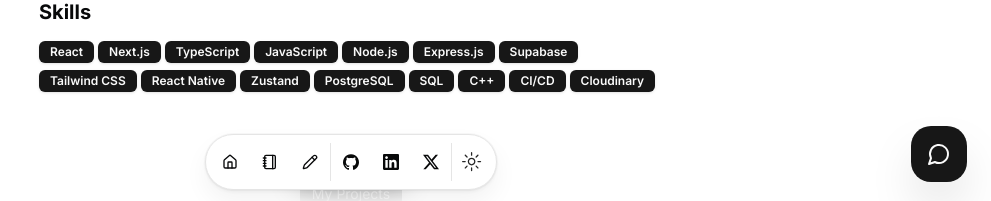
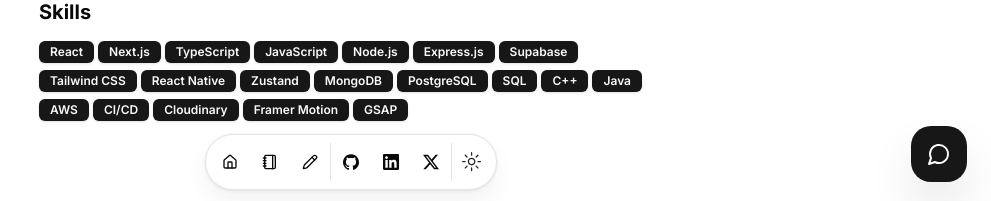
Before and after one commit to ayush5718/aayush-portfolio, a Next.js app: page / in a window 1280 px wide. Shown: the part 594-795 px from the top of the page, without its empty margins (289-1280 px from the left). Built offline with nearby package versions, Linux system fonts and the light colour scheme.

Commit message:
added skills

```diff
--- a/src/data/resume.tsx
+++ b/src/data/resume.tsx
@@ -24,11 +24,16 @@
     "Tailwind CSS",
     "React Native",
     "Zustand",
+    "MongoDB",
     "PostgreSQL",
     "SQL",
     "C++",
+    "Java",
+    "AWS",
     "CI/CD",
     "Cloudinary",
+    "Framer Motion",
+    "GSAP",
   ],
 
   navbar: [
```
